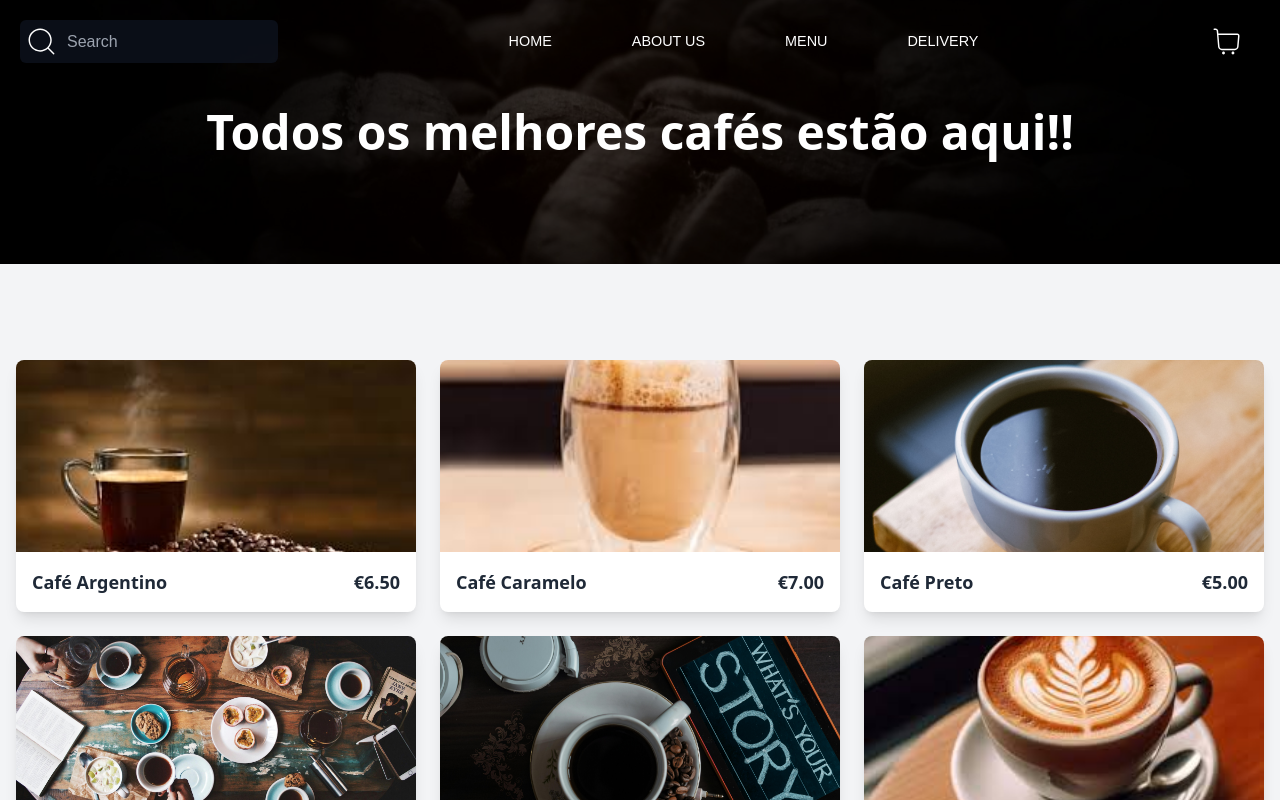
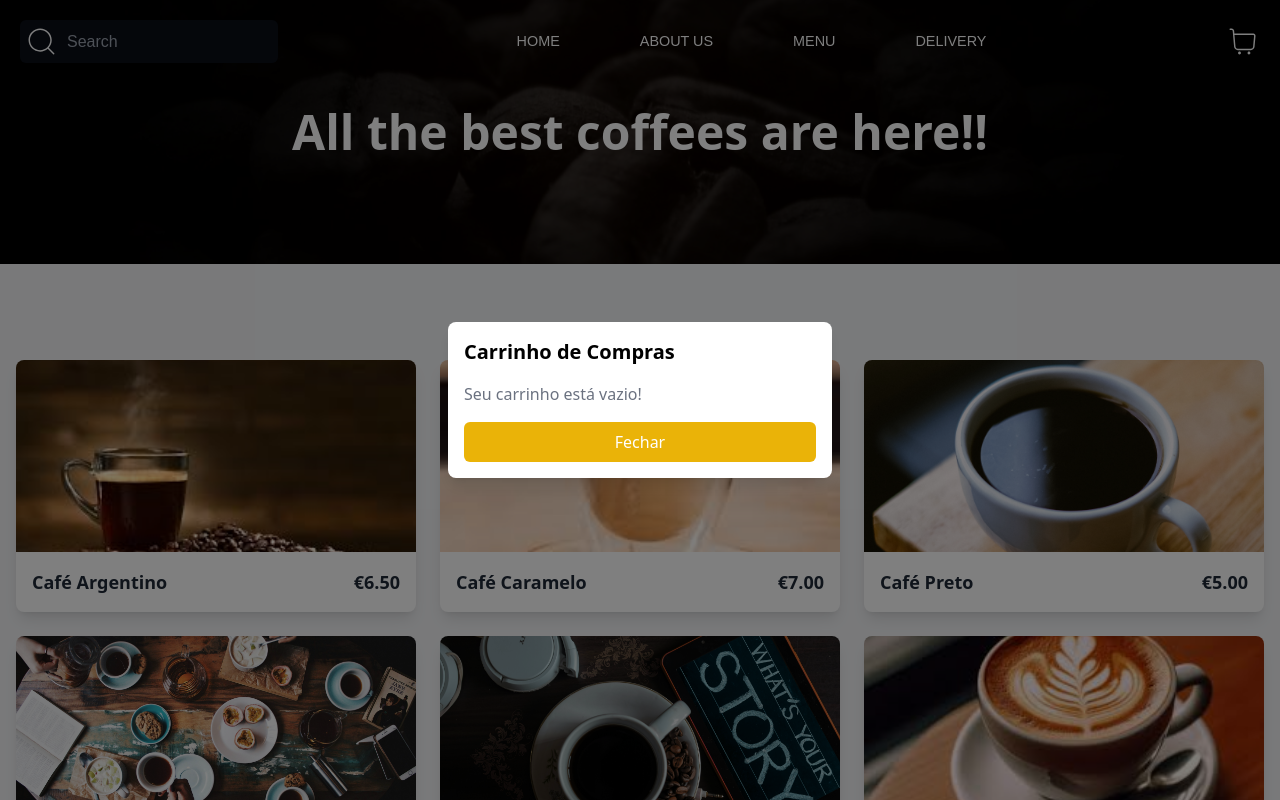
Before and after one commit to GabrielTeixei/Coffe_shop, a React (Vite) app in the folder coffee_shop/: page /Coffe in a window 1280 px wide. Both pictures are taken after a click on the element 1226 px from the left and 41 px from the top of the page. Shown: the top 800 px of the page. Built offline with nearby package versions, Linux system fonts and the light colour scheme.

Commit message:
buy coffe

```diff
--- a/coffee_shop/src/Coffe.jsx
+++ b/coffee_shop/src/Coffe.jsx
@@ -10,6 +10,9 @@ function Coffee() {
   const [nav, setNav] = useState(false);
   const [searchInput, setSearchInput] = useState("");
   const [suggestions, setSuggestions] = useState([]);
+  const [cartCount, setCartCount] = useState(0);
+  const [cartItems, setCartItems] = useState([]);
+  const [showCart, setShowCart] = useState(false);
 
   const items = [
     "Argentino",
@@ -43,6 +46,11 @@ function Coffee() {
     setSuggestions([]);
   };
 
+  const handleAddToCart = (coffee) => {
+    setCartCount(cartCount + 1);
+    setCartItems((prev) => [...prev, coffee]);
+  };
+
   const coffees = [
     { id: 1, name: 'Café Argentino', price: 6.50, img: assets.Coffe_Argentino },
     { id: 2, name: 'Café Caramelo', price: 7.00, img: assets.Coffe_Caramelo },
@@ -51,6 +59,7 @@ function Coffee() {
     { id: 5, name: 'Café Gourmet', price: 8.00, img: assets.coffe1 },
     { id: 6, name: 'Café Baunilha', price: 7.50, img: assets.Coffee_Baunilha },
   ];
+
   return (
     <>
       <nav className="nav_style text-white lg:flex items-center p-5 justify-between absolute top-0 left-0 w-full z-20">
@@ -88,10 +97,47 @@ function Coffee() {
           <li className="cursor-pointer">MENU</li>
           <li className="cursor-pointer">DELIVERY</li>
         </ul>
-        <div className="cursor-pointer mr-[1rem] hidden lg:block">
-          <CiShoppingCart size={35} />
+        <div className="relative cursor-pointer hidden lg:flex items-center">
+          <CiShoppingCart size={35} onClick={() => setShowCart(!showCart)} />
+          {cartCount > 0 && (
+            <div className="absolute top-0 right-0 bg-red-500 text-white text-xs font-bold w-5 h-5 rounded-full flex items-center justify-center">
+              {cartCount}
+            </div>
+          )}
         </div>
       </nav>
+
+      {showCart && (
+        <div className="fixed inset-0 bg-black bg-opacity-50 flex justify-center items-center z-50">
+          <div className="bg-white rounded-lg w-96 p-4 shadow-lg">
+            <h2 className="text-xl font-semibold mb-4">Carrinho de Compras</h2>
+            {cartItems.length > 0 ? (
+              <ul className="space-y-4">
+                {cartItems.map((item, index) => (
+                  <li key={index} className="flex justify-between items-center">
+                    <img
+                      src={item.img}
+                      alt={item.name}
+                      className="w-12 h-12 object-cover rounded-md"
+                    />
+                    <span className="text-sm font-medium">{item.name}</span>
+                    <span className="text-sm font-bold">€{item.price.toFixed(2)}</span>
+                  </li>
+                ))}
+              </ul>
+            ) : (
+              <p className="text-gray-500">Seu carrinho está vazio!</p>
+            )}
+            <button
+              className="mt-4 w-full bg-yellow-500 text-white py-2 rounded-md hover:bg-yellow-600 transition"
+              onClick={() => setShowCart(false)}
+            >
+              Fechar
+            </button>
+          </div>
+        </div>
+      )}
+
       <div className={`fixed top-0 left-0 w-full h-full bg-black bg-opacity-90 text-white flex flex-col justify-center items-center gap-6 z-30 transition-all duration-500 ${nav ? 'block' : 'hidden'}`}>
         <RxCross1
           className="absolute top-4 right-4 text-white cursor-pointer"
@@ -113,7 +159,7 @@ function Coffee() {
         >
           <div className="absolute inset-0 bg-black bg-opacity-50 flex items-center justify-center">
             <h1 className="text-white text-1xl sm:text-5xl font-bold z-20 text-center">
-              Todos os melhores cafés estão aqui!!
+              All the best coffees are here!!
             </h1>
           </div>
         </div>
@@ -122,12 +168,22 @@ function Coffee() {
       <div className="bg-gray-100 py-[6rem]">
         <div className="container mx-auto grid grid-cols-1 sm:grid-cols-2 lg:grid-cols-3 gap-6 px-4">
           {coffees.map((coffee) => (
-            <div key={coffee.id} className="bg-white rounded-lg shadow-lg overflow-hidden">
+            <div key={coffee.id} className="group relative bg-white rounded-lg shadow-lg overflow-hidden">
               <img
                 src={coffee.img}
                 alt={coffee.name}
-                className="w-full h-48 object-cover"
+                className="w-full h-48 object-cover transition-transform duration-300 group-hover:scale-110"
               />
+              <div
+                className="absolute inset-0 bg-black bg-opacity-50 opacity-0 group-hover:opacity-100 flex items-center justify-center transition-opacity duration-300"
+              >
+                <button
+                  className="px-4 py-2 bg-yellow-500 text-white font-semibold rounded-full shadow-md hover:bg-yellow-600 transition duration-300"
+                  onClick={() => handleAddToCart(coffee)}
+                >
+                  Buy Now
+                </button>
+              </div>
               <div className="p-4 flex justify-between items-center">
                 <h3 className="text-lg font-bold text-gray-800">{coffee.name}</h3>
                 <span className="text-lg font-bold text-gray-800">€{coffee.price.toFixed(2)}</span>
```
